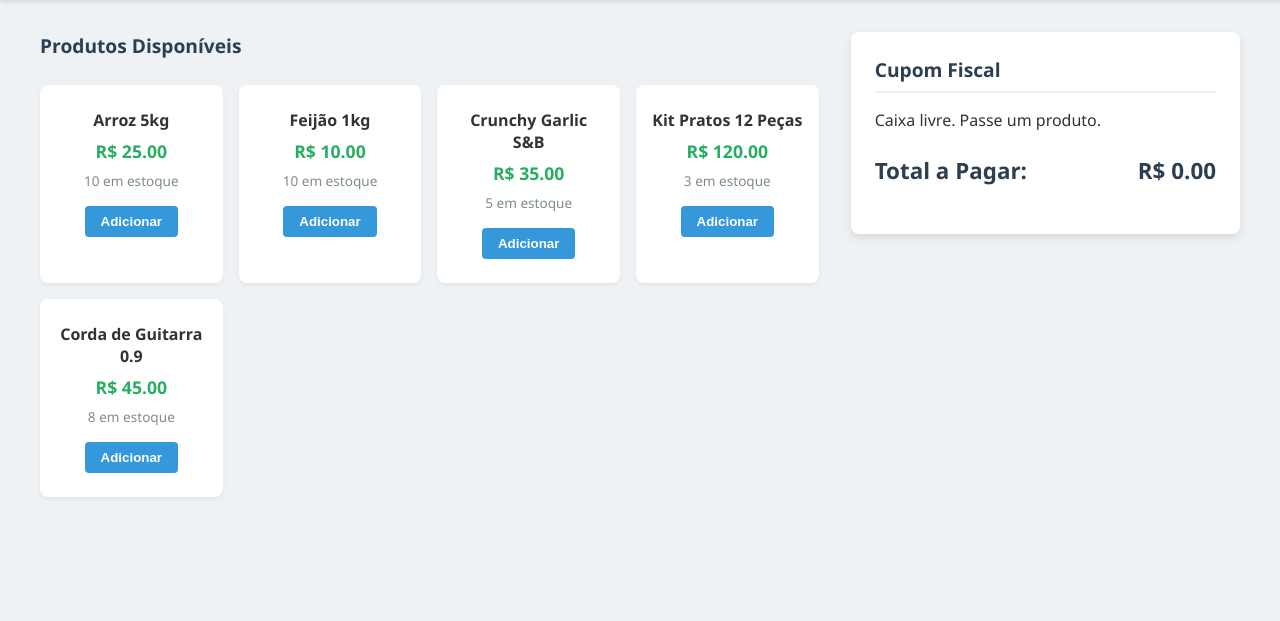
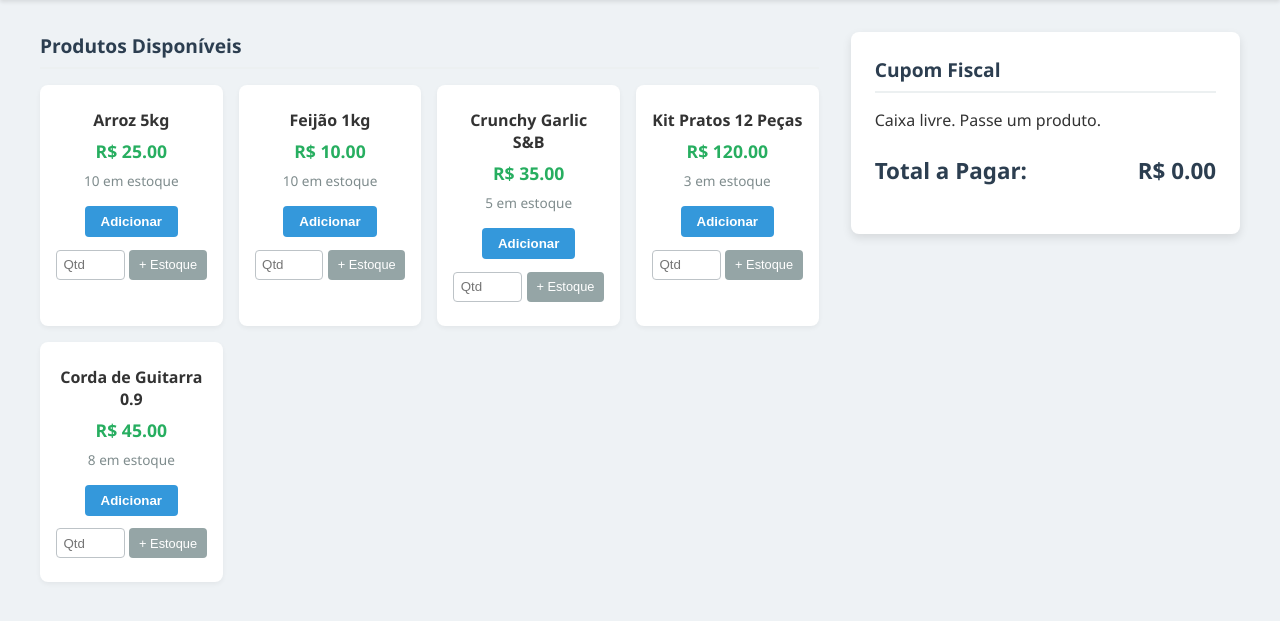
Before and after one commit to LeoSoaresK/MarketCheckout, a Flask app: page / in a window 1280 px wide. Shown: the part 65-686 px from the top of the page. Run offline with Flask 3, Linux system fonts and the light colour scheme.

Commit message:
Interface de repor estoque

```diff
--- a/static/style.css
+++ b/static/style.css
@@ -71,6 +71,33 @@ h2 {
 }
 
 .btn-add:hover { background-color: #2980b9; }
+
+.form-repor {
+    display: flex;
+    gap: 0.3rem;
+    width: 100%;
+    margin-top: 0.3rem;
+}
+
+.form-repor input {
+    width: 100%;
+    min-width: 0;
+    padding: 0.4rem;
+    border: 1px solid #bdc3c7;
+    border-radius: 4px;
+}
+
+.btn-repor {
+    background-color: #95a5a6;
+    color: white;
+    border: none;
+    padding: 0.4rem 0.6rem;
+    border-radius: 4px;
+    cursor: pointer;
+    font-size: 0.8rem;
+    white-space: nowrap;
+}
+.btn-repor:hover { background-color: #7f8c8d; }
 
 /* Lateral do Caixa */
 .carrinho-section {
--- a/templates/index.html
+++ b/templates/index.html
@@ -34,6 +34,11 @@
                         <input type="hidden" name="nome" value="{{ produto.nome }}">
                         <input type="hidden" name="preco" value="{{ produto.preco }}">
                         <button type="submit" class="btn-add">Adicionar</button>
+                    </form>
+                    <form action="/repor" method="POST" class="form-repor">
+                        <input type="hidden" name="nome" value="{{ produto.nome }}">
+                        <input type="number" name="quantidade" min="1" placeholder="Qtd" required>
+                        <button type="submit" class="btn-repor" title="Repor estoque">+ Estoque</button>
                     </form>
                 </div>
                 {% endfor %}
```
